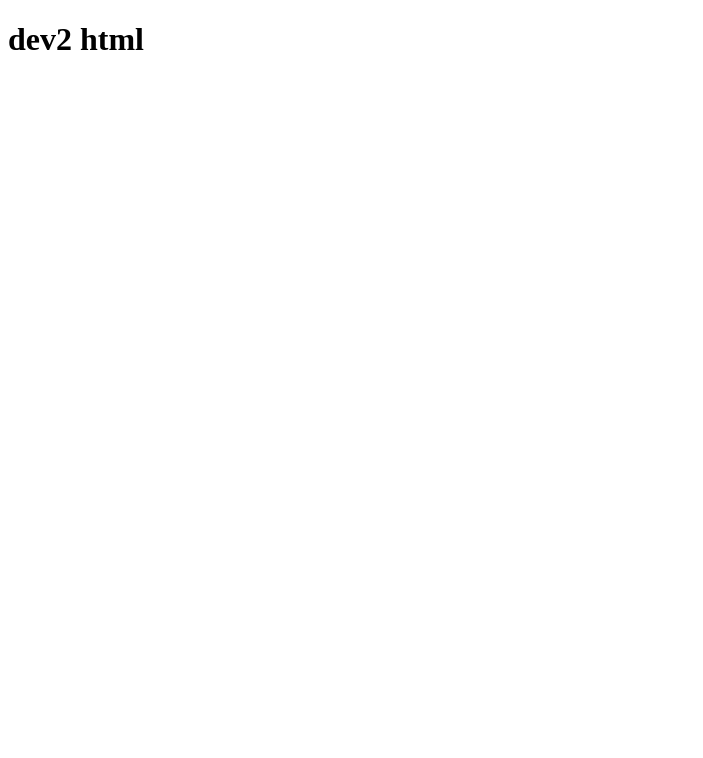
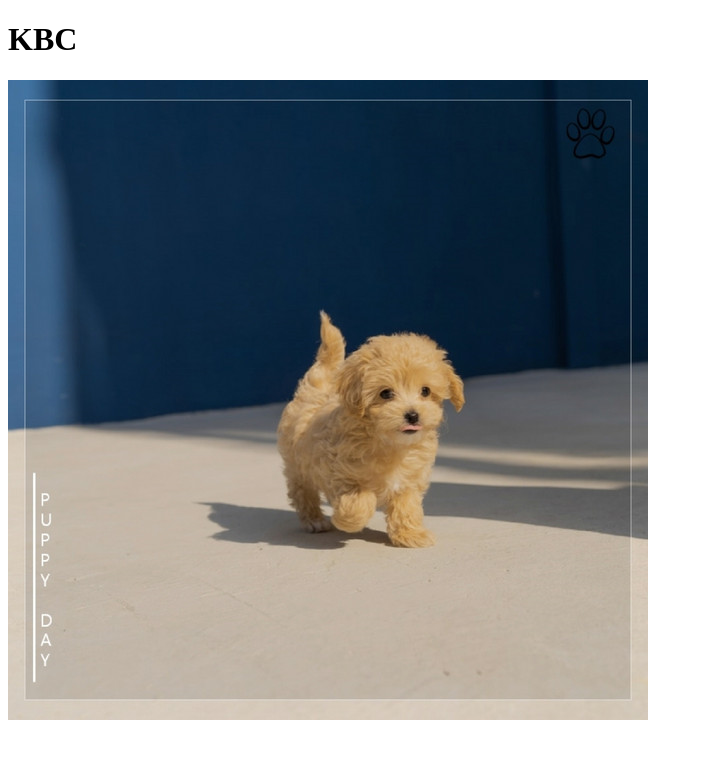
Before and after one commit to KoJiwon2/zzz2, a plain HTML site: page dev2.html in a window 1280 px wide. Shown: the whole page, without its empty margins (0-703 px from the left). Drawn offline with Linux system fonts and the light colour scheme.

Commit message:
added image

```diff
--- a/dev2.html
+++ b/dev2.html
@@ -7,6 +7,7 @@
     <title>Document</title>
 </head>
 <body>
-    <h1> dev2 html </h1>
+    <h1> KBC </h1>
+    <img src="DOG22.png" alt="">
 </body>
 </html>
```
Also changed, not shown: DOG22.png (added).
